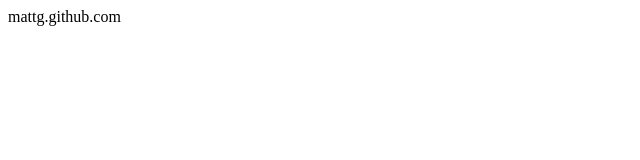
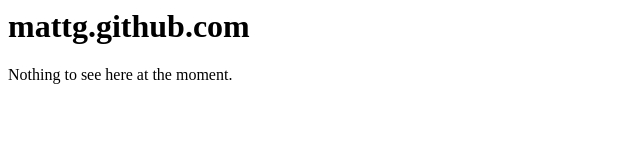
Before and after one commit to mattg/mattg.github.com, a plain HTML site: page index.html in a window 1280 px wide. Shown: the whole page, without its empty margins (0-640 px from the left). Drawn offline with Linux system fonts and the light colour scheme.

Commit message:
Update index.html

```diff
--- a/index.html
+++ b/index.html
@@ -1 +1,2 @@
-mattg.github.com
+<h1>mattg.github.com</h1>
+<p>Nothing to see here at the moment.</p>
```
